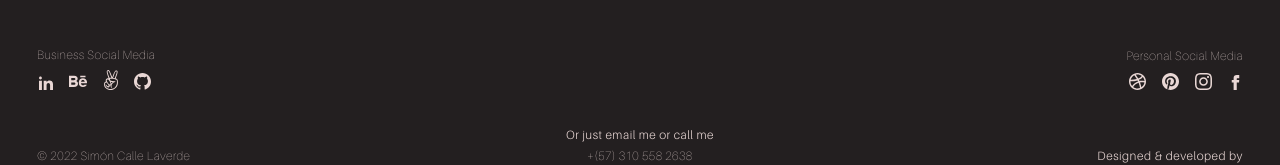
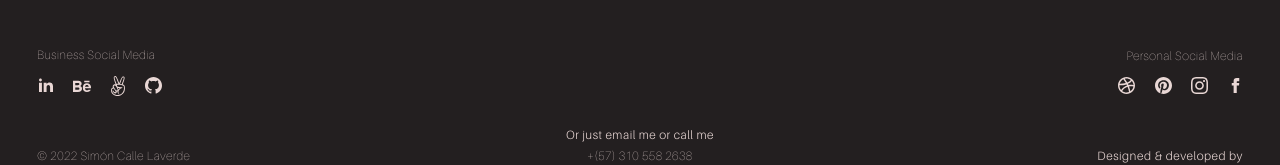
Before and after one commit to SimonCalleLaverde/project-x-2022-next-js, a Next.js app: page /about in a window 1280 px wide. Shown: the part 2021-2186 px from the top of the page. Built offline with nearby package versions, Linux system fonts and the light colour scheme.

Commit message:
Footer.
- 'Pixel-perfect' matching footer's social-media from my previous site, but without Bootstrap's and weird slight different styles.

```diff
--- a/styles/theme.scss
+++ b/styles/theme.scss
@@ -23,32 +23,14 @@ html {
   font-smooth:always;
   -webkit-font-smoothing:subpixel-antialiased;//antialiased
   -moz-osx-font-smoothing:grayscale;
-
-
-
   -webkit-text-size-adjust:100%;//As Per B4
   -webkit-tap-highlight-color:transparent;//As Per B4
-
-
-
 }
 body {
-
-
-
   position:relative;//As Per B4
-
-
-
   min-height:100vh;
   font-family:$font-light;
-
-
-
   font-weight:400;//Temporary As Per B4
-
-
-
   font-size:15px;//17px
   background-color:theme-color("beige");
   color:theme-color("grey-dark");
@@ -194,7 +176,8 @@ h1, h2, h3, h4, h5, h6 {
 // Link Override Styles
 a {
   color:lighten(theme-color("rosybrown"),10);
-  text-decoration:none;////New
+  background-color:transparent;//As Per B4
+  text-decoration:none;//As Per B4
   @include transition(all ease 0.5s);//ease-out
   &:hover, &:active, &:focus {
     color:lighten(theme-color("rosybrown"),20);
@@ -234,6 +217,7 @@ a {
 
 
 
+
 // Link Line Throught
 a.link-line-throught {
   position:relative;
@@ -264,6 +248,7 @@ a.link-line-throught {
 
 
 
+
 // Buttons
 button, a.button {
   cursor:pointer;
@@ -290,7 +275,7 @@ button, a.button {
   padding-right:15px;//Temporary, As Per B4
   padding-left:15px;//Temporary, As Per B4
 }
-// Other Media Queries
+//// Other Media Queries
 
 //----------------------------------Form Styles----------------------------------//
 
@@ -338,10 +323,8 @@ header {
   //flex:1;
   min-height:100vh;
   padding:4rem 0;//Temporary
-  h1, h2, h3, h4, h5, h6 {//Temporary
-    &.headline {//.title
-      margin:0;
-    }
+  .headline {//.title//Temporary
+    margin:0;
   }
 }
 
@@ -354,12 +337,13 @@ main {
 
 // Section
 section {
+  min-height:40vh;//Temporary
 }
 
 // Footer
 footer {
   //flex:1;
-  margin:0;
+  margin:0;////Was to reset in B4
 
 
 
@@ -372,7 +356,7 @@ footer {
     > div {
       pointer-events:none;//From "row", To All Elements Inside <a>
       h1, h2, h3, h4, h5, h6 {
-        margin-bottom:0;////New
+        margin-bottom:0;////New//Temporary
       }
       p {
         font-size:23px;
@@ -472,37 +456,47 @@ footer {
 
       }
     }
-
-
-
-
+    .footer-social-media-business {
+      a {
+        padding-right:3.7px;//New
+        > span {
+          &::before {
+            top:-3.1px;//Was -2.8px
+          }
+        }
+      }
+    }
+    .footer-social-media-personal {
+      a {
+        padding-left:3.7px;//New
+        > span {
+          &::before {
+            top:-3px;//Was -2.8px
+          }
+        }
+      }
+    }
     .footer-social-media-business, .footer-social-media-personal {
       padding:0 7px 5px;
       bottom:95px;
       overflow:hidden;
       a {
-        &::before {
-          display:none;
-        }
+        // &::before {
+        //   display:none;
+        // }
         > span {
           position:relative;
           font-size:15.5px;
           //pointer-events:none;
-          > svg {
-            position:relative;
-            width:17px;
-            font-size:1.2rem;
-            fill:theme-color("rosybrown")!important;
-            z-index:21;
-            @include transition(all ease-out 0.5s);
-          }
           &::before {
             content:'';
             position:absolute;
             width:27px;
             height:27px;
-            top:-2.8px;//-2px
-            left:-5px;
+
+            //top:-3.1px;//Was -2.8px
+            left:-5px;//To be -6px for most centering all icons, for now matching old site exactly
+
             background-color:theme-color("rosybrown");
             z-index:20;
             @include border-radius(50%);
@@ -511,47 +505,64 @@ footer {
             //@include transform-origin(center bottom);
             @include transition(filter ease-out 0.4s, transform ease-out 0.4s);
           }
-          &.icon-linkedin {
-            svg {
+          > svg {
+            position:relative;
+            width:17px;
+            //font-size:1.2rem;//To remove
+            fill:theme-color("rosybrown");
+            z-index:21;
+            @include transition(fill ease-out 0.5s);//all
+          }
+          &.icon-linkedin {//√
+            > svg {
               width:14px;
-              margin-top:-1px;
-              margin-left:2px;
+              top:1.8px;//Was "margin-top:-1px"
+              margin-left:2px;//Affects the others too
             }
           }
-          &.icon-behance {
-            svg {
+          &.icon-behance {//√
+            > svg {
               width:18px;
+              top:4.4px;//New
             }
           }
-          &.icon-angel {
-            svg {
+          &.icon-angel {//√
+            > svg {
               width:14px;
-              margin-left:1px;
+              top:5.5px;//New
+              margin-left:1px;//Was "margin-left:1px"//Affects githubs too//To remove, for now matching old site
             }
           }
-          &.icon-facebook {
-            svg {
+          &.icon-github {//√
+            > svg {
+              top:3.8px;//New
+            }
+          }
+          &.icon-dribbble, &.icon-pinterest, &.icon-instagram {//√//√//√
+            > svg {
+              top:4.3px;//New
+            }
+          }
+          &.icon-facebook {//√
+            > svg {
               width:15px;
+              top:3.2px;//New
             }
           }
         }
         &:hover, &:active, &:focus {
           span {
-            svg {
-              fill:theme-color("chocolate")!important;
-            }
             &::before {
               @include filter(opacity(1));
               @include transform(translateY(0));
+            }
+            svg {
+              fill:theme-color("chocolate");
             }
           }
         }
       }
     }
-
-
-
-
     .footer-social-media-business {
       left:30px;//37px
     }
```
Also changed, not shown: components/Footer.js (+0 -12 lines).
